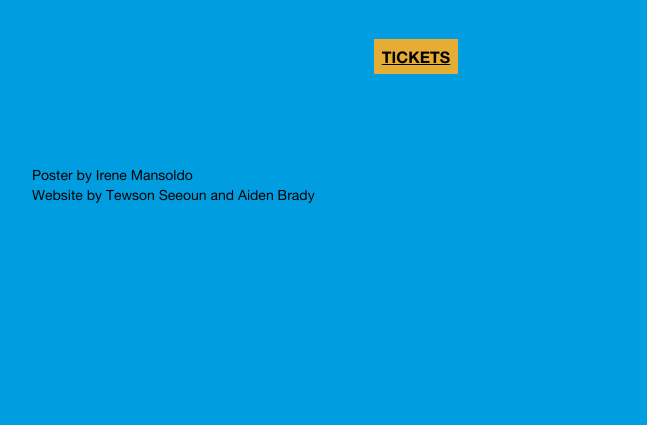
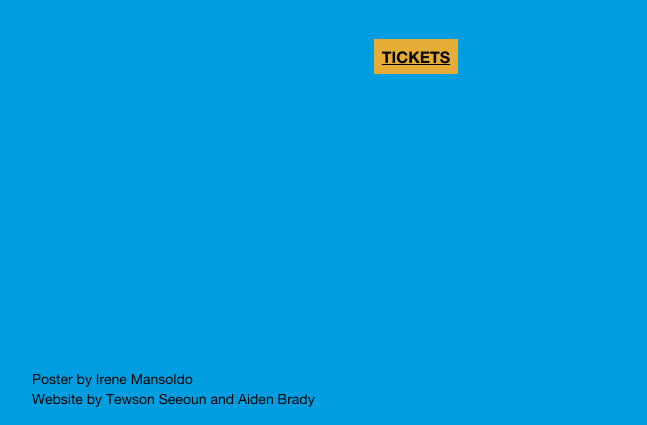
Before and after one commit to Dublin-Digital-Radio/ac-2025-website, an Astro site: page / in a window 1280 px wide. Shown: the part 375-800 px from the top of the page, without its empty margins (224-871 px from the left). Built offline with nearby package versions, Linux system fonts and the light colour scheme; Astro itself is replaced by a stand-in of ours.

Commit message:
Footer stick to bottom

```diff
--- a/src/layouts/Layout.astro
+++ b/src/layouts/Layout.astro
@@ -12,8 +12,9 @@ import { pathnameToRoute } from "../utils";
     <!-- <link rel="icon" type="image/svg+xml" href="/favicon.svg" /> -->
     <title>Alternating Current 2025</title>
   </head>
-  <body>
+  <body class="flex flex-col">
     <Nav />
+    <div class="flex-grow">
       <slot />
       {
         pathnameToRoute(Astro.url.pathname) !== "/" ? (
@@ -28,6 +29,7 @@ import { pathnameToRoute } from "../utils";
           </div>
         ) : null
       }
+    </div>
     <footer class="mt-16 px-4 py-4 lg:px-64 text-sm">
       <p>Poster by Irene Mansoldo</p>
       <p>Website by Tewson Seeoun and Aiden Brady</p>
```
Lines whose indentation alone changed are shown as unchanged.
